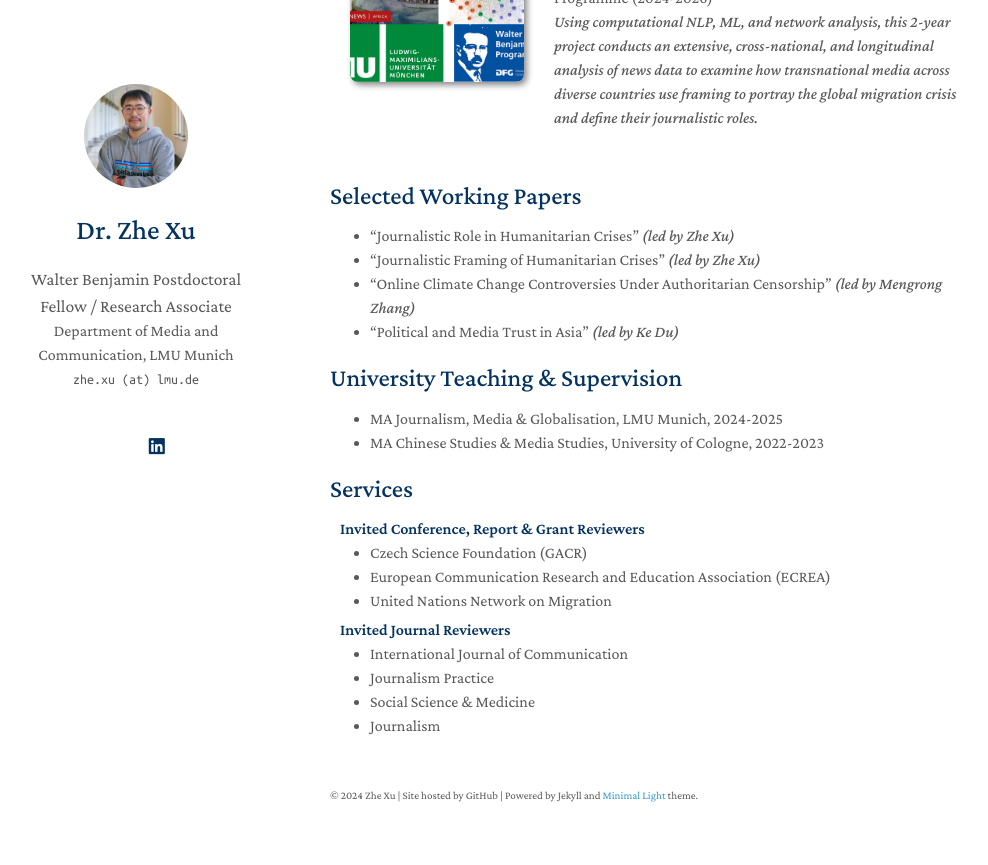
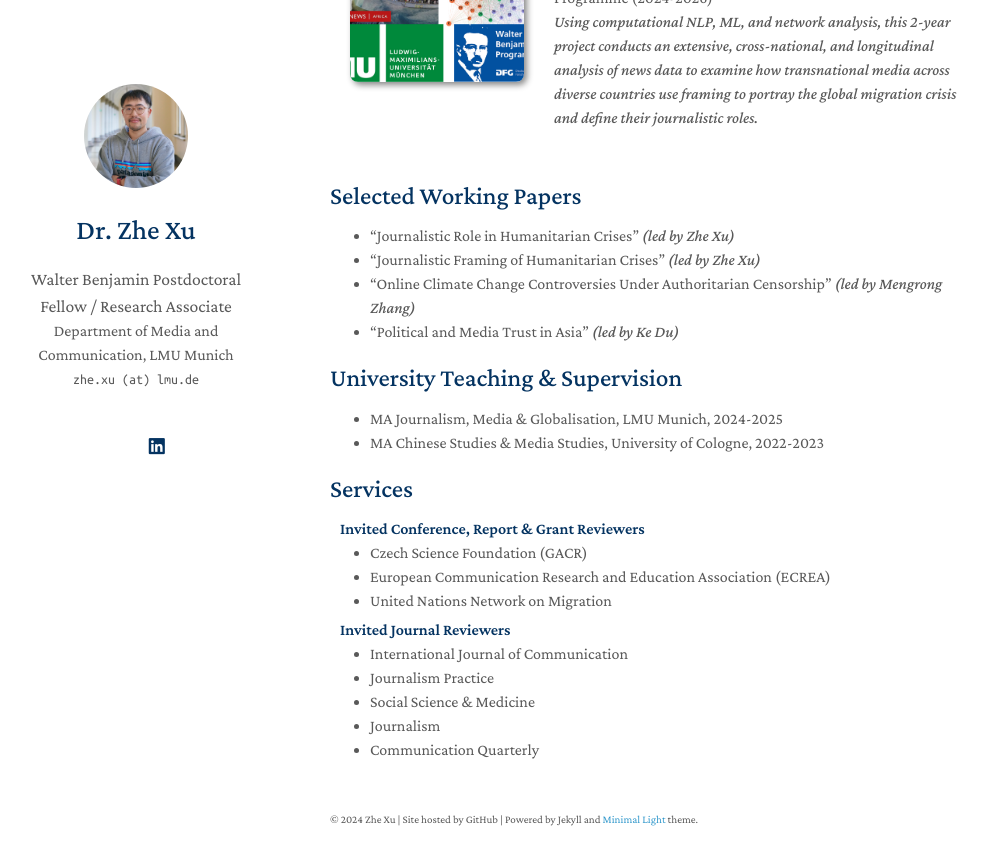
Before and after one commit to zhexuphd/home, a Jekyll site: the page built from index.md, in a window 1280 px wide and 900 px high, scrolled down 1543 px. Shown: the top 865 px of the window, without its empty margins (140-1128 px from the left). Built offline with Jekyll 4.4.1, drawn with Linux system fonts in a browser that asks for light colours; a style sheet for code colours, icons or effects is not loaded; our own code applies the rules of GitHub Pages for plain Markdown files.

Commit message:
Update services.md

```diff
--- a/_includes/services.md
+++ b/_includes/services.md
@@ -15,4 +15,5 @@
   <li><a href="https://www.tandfonline.com/journals/rjop20"><autocolor>Journalism Practice</autocolor></a></li>
    <li><a href="https://www.sciencedirect.com/journal/social-science-and-medicine"><autocolor>Social Science & Medicine</autocolor></a></li>
    <li><a href="https://journals.sagepub.com/home/jou"><autocolor>Journalism</autocolor></a></li>
+  <li><a href="https://www.tandfonline.com/journals/rcqu20"><autocolor>Communication Quarterly</autocolor></a></li>
 </ul>
```
